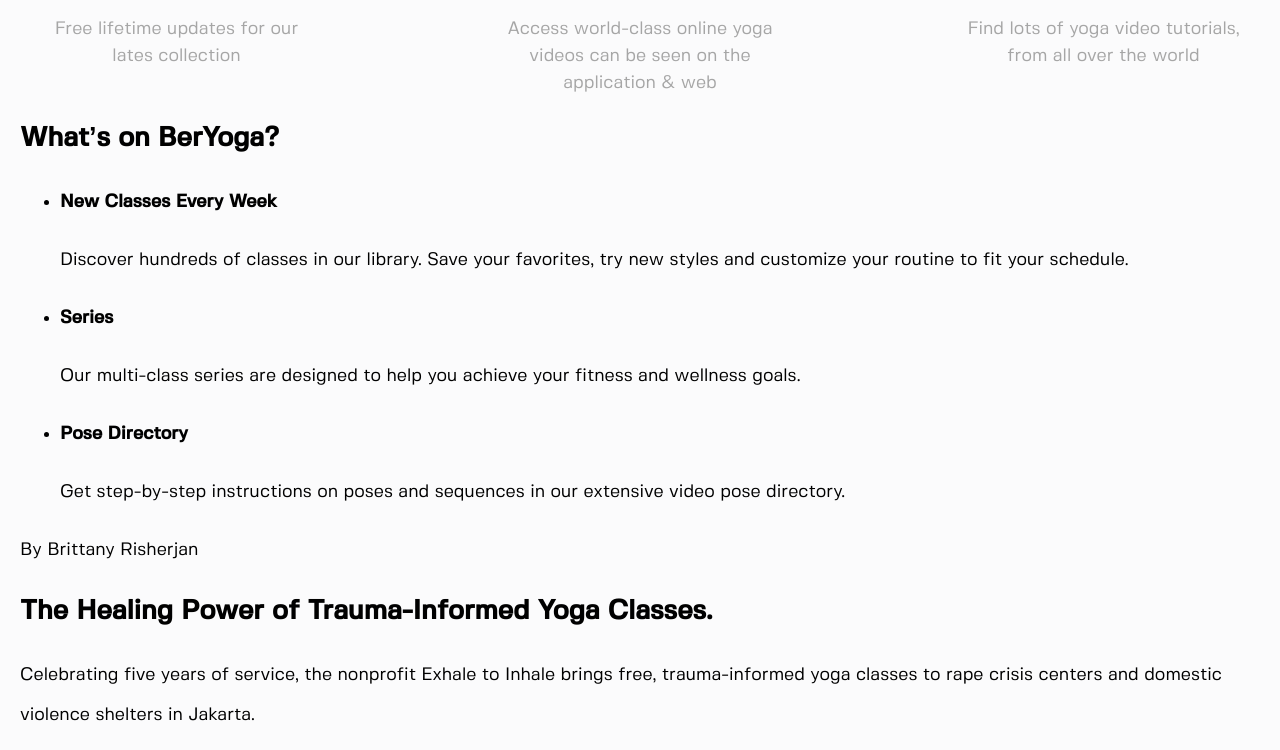
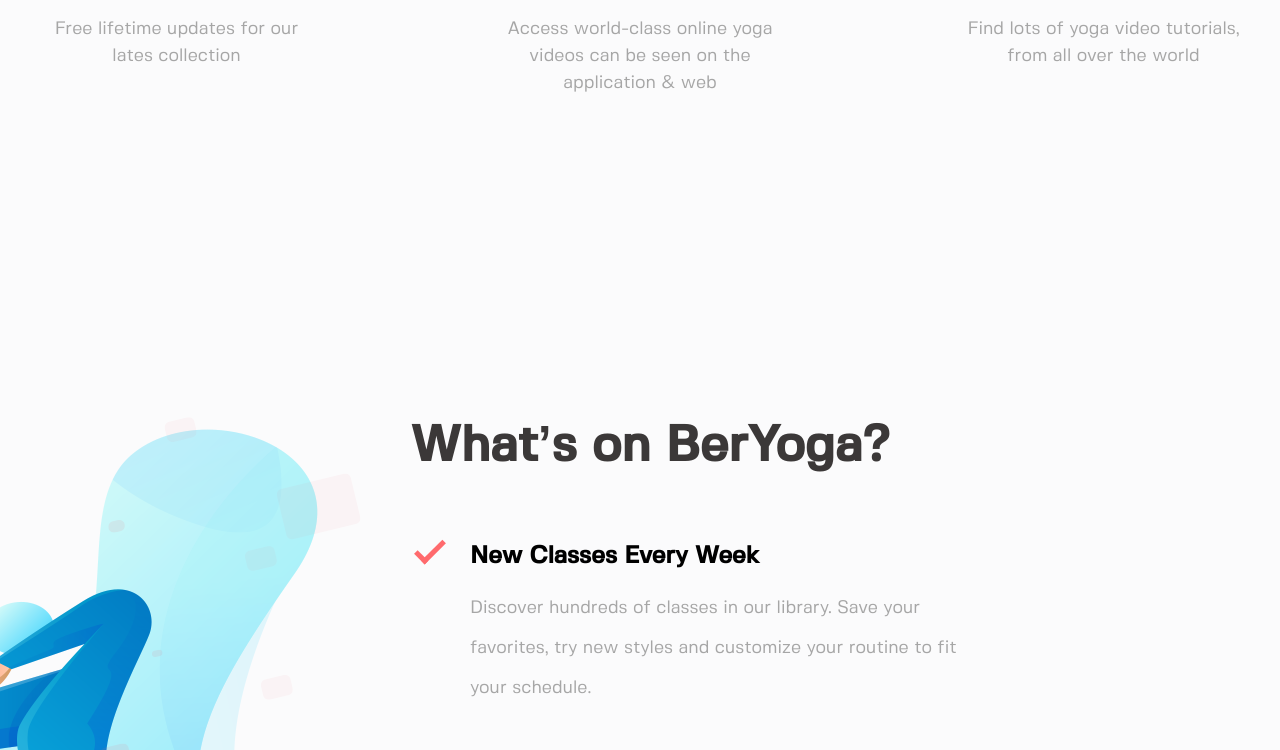
Before and after one commit to amelinayullia/beryoga, a website: page source/index.html in a window 1280 px wide. Shown: the part 2066-2816 px from the top of the page. Drawn offline with nearby package versions, Linux system fonts and the light colour scheme; files that its build step writes are made by us from their sources.

Commit message:
makes section hiw

```diff
--- /dev/null
+++ b/source/sass/blocks/hiw-item.scss
@@ -0,0 +1,27 @@
+.hiw-item {
+  margin-bottom: 45px;
+
+  .hiw-item__title {
+    font-size: 24px;
+    font-weight: 700;
+    position: relative;
+
+    &::before {
+      content: "";
+      position: absolute;
+      top: -4px;
+      left: -55px;
+      width: 30px;
+      height: 15px;
+      border-bottom: 5px solid #ff6a6d;
+      border-left: 5px solid #ff6a6d;
+      transform: rotate(-45deg);
+    }
+  }
+
+  .hiw-item__description {
+    margin: 0;
+    margin-top: 10px;
+    color: rgb(166,166,166);
+  }
+}
--- /dev/null
+++ b/source/sass/blocks/hiw.scss
@@ -0,0 +1,35 @@
+.hiw {
+  margin-top: 320px;
+  max-width: 550px;
+  margin-right: auto;
+  margin-left: auto;
+  margin-right: 300px;
+  margin-bottom: 300px;
+  position: relative;
+
+  .hiw__title {
+    color: #3b3838;
+    font-size: 50px;
+    font-weight: 700;
+    line-height: 60px;
+    margin: 0;
+  }
+
+  .hiw__list {
+    margin: 0;
+    margin-top: 60px;
+    list-style: none;
+    padding: 0;
+    padding-left: 60px;
+  }
+
+  &::before {
+    content: "";
+    position: absolute;
+    background-image: url(/../img/2.png);
+    top: 0;
+    left: -750px;
+    width: 710px;
+    height: 660px;
+  }
+}
--- a/source/sass/style.scss
+++ b/source/sass/style.scss
@@ -11,3 +11,5 @@
 @import "blocks/sign.scss";
 @import "blocks/advantages.scss";
 @import "blocks/advantages-item.scss";
+@import "blocks/hiw.scss";
+@import "blocks/hiw-item.scss";
```
